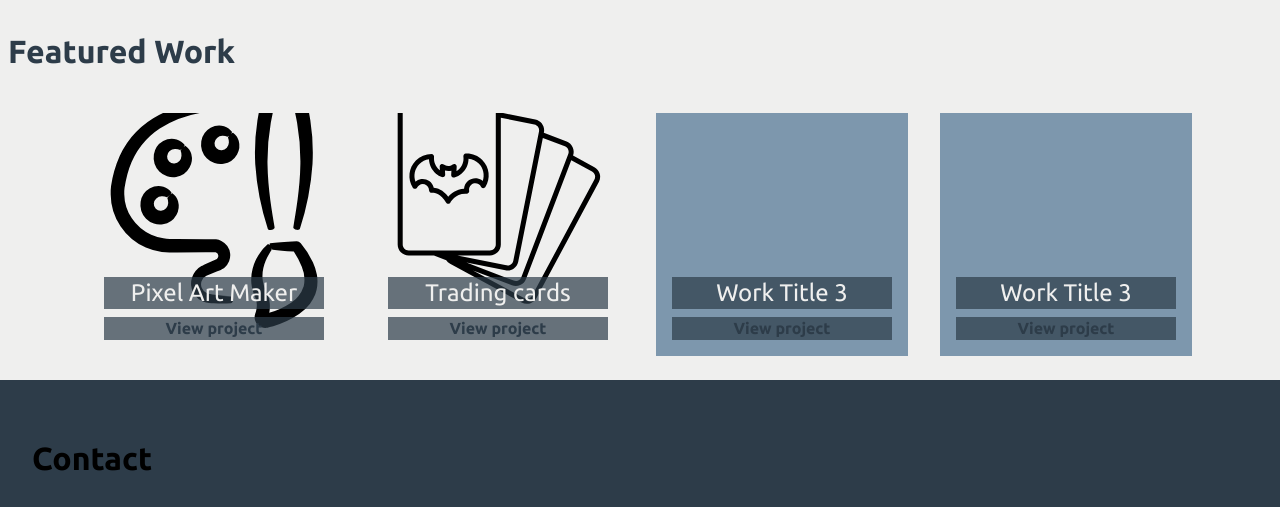
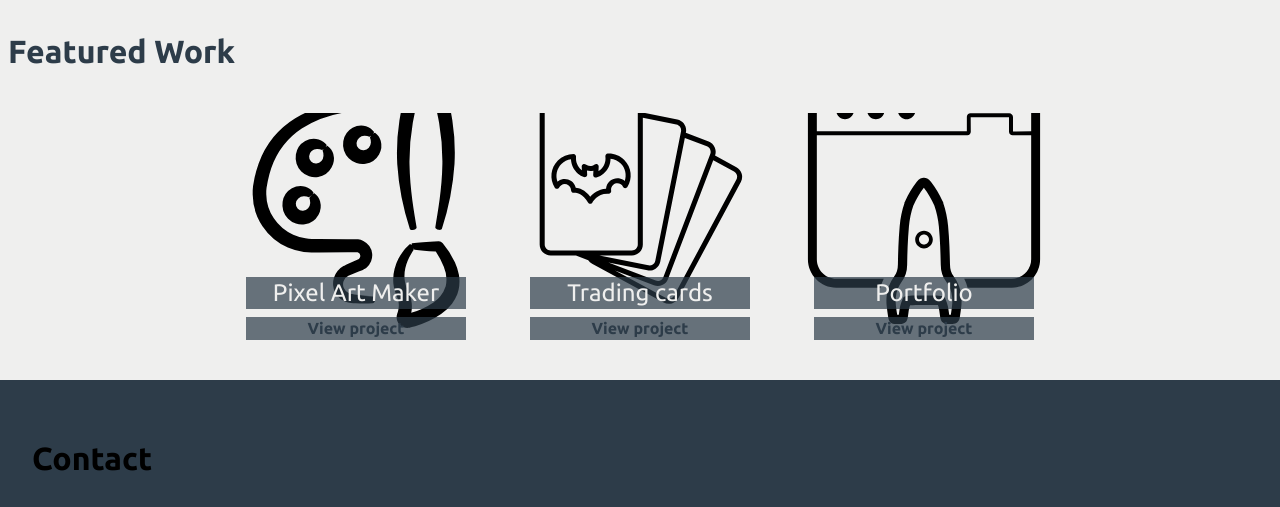
Before and after one commit to djackcu/portfolio, a plain HTML site: page index.html in a window 1280 px wide. Shown: the part 721-1228 px from the top of the page. Drawn offline with Linux system fonts and the light colour scheme.

Commit message:
prime version

```diff
--- a/asset/css/main.css
+++ b/asset/css/main.css
@@ -110,6 +110,9 @@
         clear: both;
     }
 
+	.no_project{
+		display: none;
+	}
 
     .portfolio__title {
         margin-bottom: .5rem;
@@ -132,7 +135,11 @@
         background-position: center center;
     }
 
-    #work3,
+    #work3 {
+        background: no-repeat url(../img/project.svg);
+        background-size: cover;
+        background-position: center center;
+    }
     #work4 {
         background-color: #7d97ad;
     }
--- a/index.html
+++ b/index.html
@@ -5,6 +5,7 @@
     <meta charset="UTF-8">
     <title>Personal Portfolio : Dieter Jackson</title>
     <meta name="viewport" content="width=device-width, initial-scale=1.0">
+    <base target="_blank">
 	<!--Fonts-->
 	<link href="https://fonts.googleapis.com/css?family=Ubuntu:400,700" rel="stylesheet">
     <!--Styles-->
@@ -82,10 +83,10 @@
                 <a href="https://djackcu.github.io/animal_trading_cards/" class="portfolio__description">View project</a>
             </div>
             <div class="portfolio__work" id="work3">
-                <h3 class="portfolio__title">Work Title 3</h3>
-                <a href="" class="portfolio__description">View project</a>
+                <h3 class="portfolio__title">Portfolio</h3>
+                <a href="https://djackcu.github.io/portfolio/" class="portfolio__description">View project</a>
             </div>
-            <div class="portfolio__work" id="work4">
+            <div class="portfolio__work no_project" id="work4">
                 <h3 class="portfolio__title">Work Title 3</h3>
                 <a href="" class="portfolio__description">View project</a>
             </div>
```
Also changed, not shown: asset/img/project.svg (added), mockup/project.svg (added).
